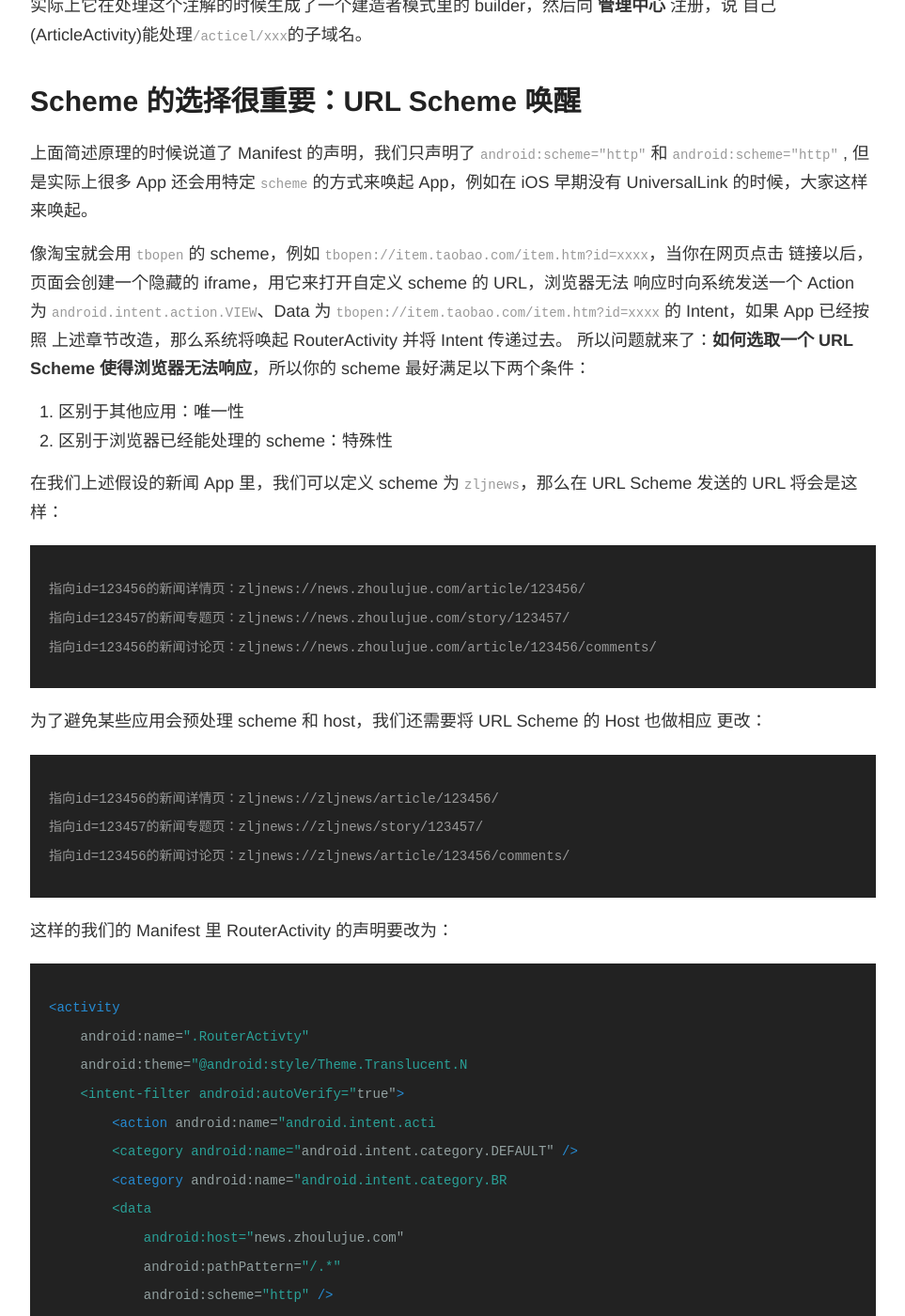
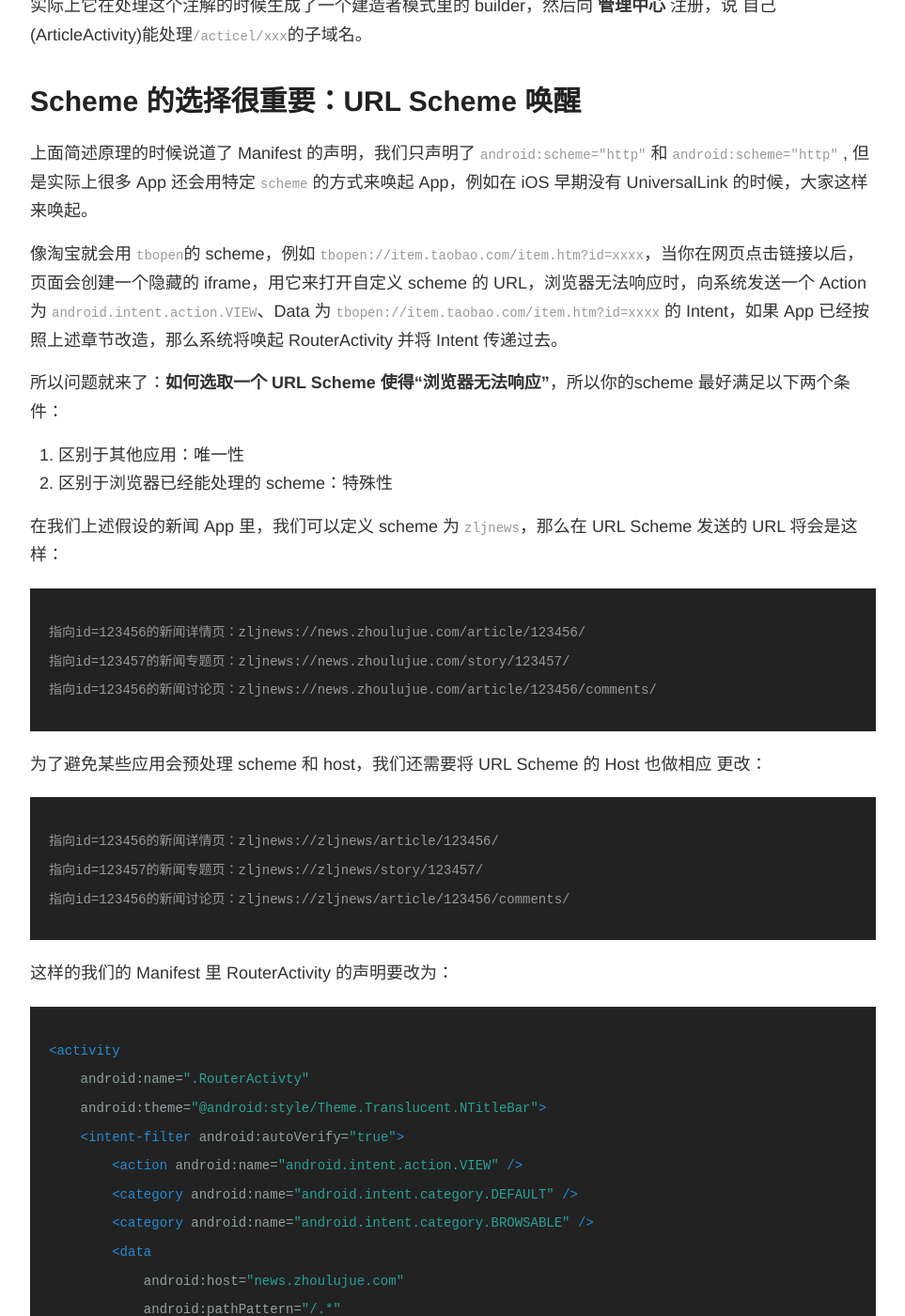
Before and after one commit to zhoulujue/zhoulujue.github.io, a Jekyll site: the page built from _posts/2018-4-10-DeepLink-On-Android.md, in a window 1280 px wide and 1400 px high, scrolled down 2336 px. Shown: the whole window at 94% size, without its empty margins (158-1121 px from the left). Built offline with Jekyll 4.4.1, drawn with Linux system fonts in a browser that asks for light colours; comment, search, counter and statistics services are not loaded; some of the changed text lies outside the part shown.

Commit message:
Fix some missing words in the post about AppLinks.

````diff
--- a/_posts/2018-4-10-DeepLink-On-Android.md
+++ b/_posts/2018-4-10-DeepLink-On-Android.md
@@ -22,7 +22,7 @@
 
 下面我们简单介绍一下基本原理。
 
-举个例子，一个新闻 App 提供"新闻详情页"、"新闻专题页"、"新闻讨论页" 这个3个功能模块。
+举个例子，一个新闻 App 提供 *新闻详情页*、*新闻专题页*、*新闻讨论页* 这个3个功能模块。
 我们先假设我们要处理的 App 的包名为 `com.zhoulujue.news`, 所以这些功能模块的连接
 看起来应该是这样：
 
@@ -51,11 +51,11 @@
 ```xml
 <activity
     android:name=".RouterActivty"
-    android:theme="@android:style/Theme.Translucent.N
+    android:theme="@android:style/Theme.Translucent.NoTitleBar">
     <intent-filter android:autoVerify="true">
-        <action android:name="android.intent.acti
+        <action android:name="android.intent.action.VIEW" />
         <category android:name="android.intent.category.DEFAULT" />
-        <category android:name="android.intent.category.BR
+        <category android:name="android.intent.category.BROWSABLE" />
         <data
             android:host="news.zhoulujue.com"
             android:pathPattern="/.*"
@@ -91,13 +91,9 @@
 和 `android:scheme="http"` , 但是实际上很多 App 还会用特定 `scheme` 的方式来唤起
 App，例如在 iOS 早期没有 UniversalLink 的时候，大家这样来唤起。
 
-像淘宝就会用 `tbopen`
-的 scheme，例如 `tbopen://item.taobao.com/item.htm?id=xxxx`，当你在网页点击
-链接以后，页面会创建一个隐藏的 iframe，用它来打开自定义 scheme 的 URL，浏览器无法
-响应时向系统发送一个 Action 为 `android.intent.action.VIEW`、Data 为
- `tbopen://item.taobao.com/item.htm?id=xxxx` 的 Intent，如果 App 已经按照
-上述章节改造，那么系统将唤起 RouterActivity 并将 Intent 传递过去。
-所以问题就来了：**如何选取一个 URL Scheme 使得浏览器无法响应**，所以你的 scheme
+像淘宝就会用 `tbopen`的 scheme，例如 `tbopen://item.taobao.com/item.htm?id=xxxx`，当你在网页点击链接以后，页面会创建一个隐藏的 iframe，用它来打开自定义 scheme 的 URL，浏览器无法响应时，向系统发送一个 Action 为 `android.intent.action.VIEW`、Data 为 `tbopen://item.taobao.com/item.htm?id=xxxx` 的 Intent，如果 App 已经按照上述章节改造，那么系统将唤起 RouterActivity 并将 Intent 传递过去。
+
+所以问题就来了：**如何选取一个 URL Scheme 使得“浏览器无法响应”**，所以你的scheme
 最好满足以下两个条件：
 
 1. 区别于其他应用：唯一性
@@ -126,11 +122,11 @@
 ```xml
 <activity
     android:name=".RouterActivty"
-    android:theme="@android:style/Theme.Translucent.N
+    android:theme="@android:style/Theme.Translucent.NTitleBar">
     <intent-filter android:autoVerify="true">
-        <action android:name="android.intent.acti
+        <action android:name="android.intent.action.VIEW" />
         <category android:name="android.intent.category.DEFAULT" />
-        <category android:name="android.intent.category.BR
+        <category android:name="android.intent.category.BROWSABLE" />
         <data
             android:host="news.zhoulujue.com"
             android:pathPattern="/.*"
@@ -141,9 +137,9 @@
             android:scheme="https" />
     </int
     <intent-filter>
-        <action android:name="android.intent.acti
+        <action android:name="android.intent.action.VIEW" />
         <category android:name="android.intent.category.DEFAULT" />
-        <category android:name="android.intent.category.BR
+        <category android:name="android.intent.category.BROWSABLE" />
         <data android:scheme="zljnews" />
         <data android:host="zljnews" />
         <data android:pathPattern="/.*" />
````
Also changed, not shown: _posts/2017-09-01-edit-local-video-using-customized-ffmpeg-so.md (line endings or trailing spaces), 1 other file.
